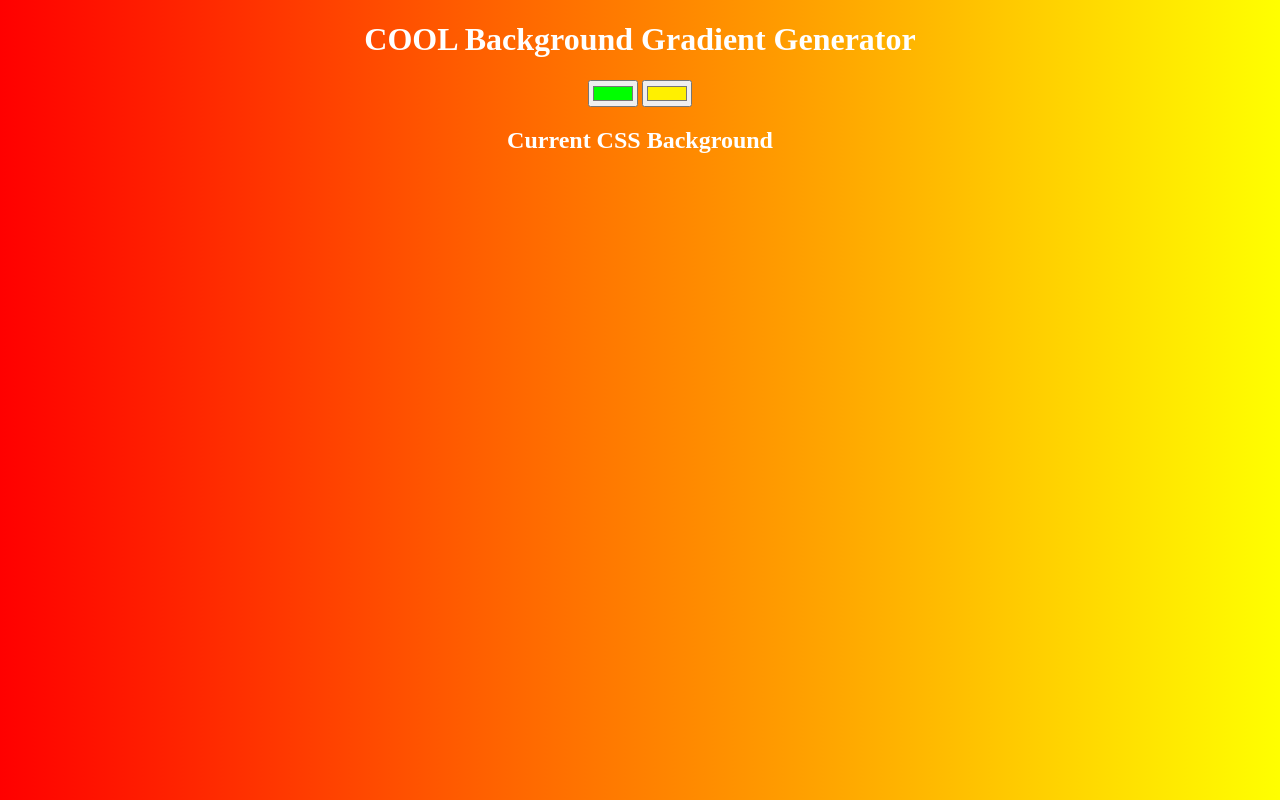
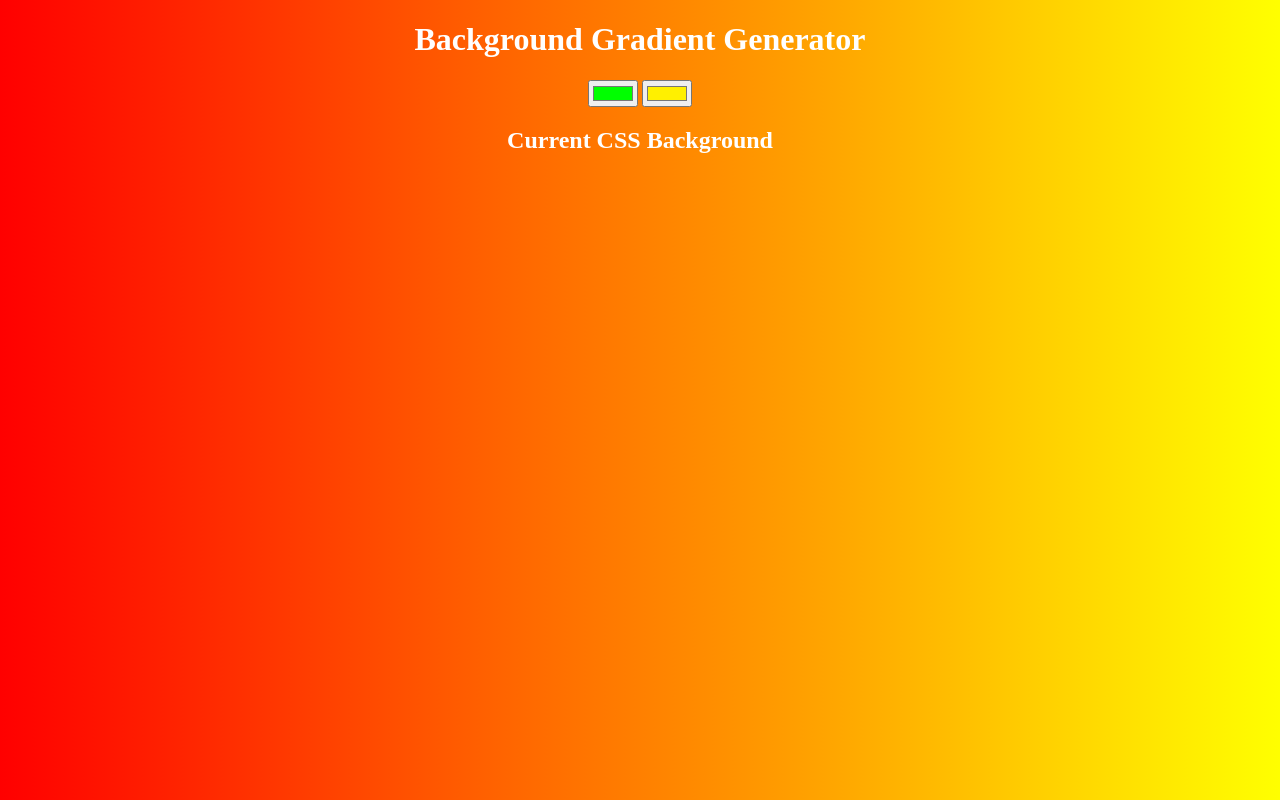
Before and after one commit to infotush/background-generator, a plain HTML site: page background.html in a window 1280 px wide. Drawn offline with Linux system fonts and the light colour scheme.

Commit message:
changed to as it was before

```diff
--- a/background.html
+++ b/background.html
@@ -5,7 +5,7 @@
 	<link rel="stylesheet" href="background.css">
 </head>
 <body>
-<h1>COOL Background Gradient Generator</h1>
+<h1>Background Gradient Generator</h1>
 
 <div>
 <input type="color" name="favcolor1" id="color1" value="#00ff00">
```
